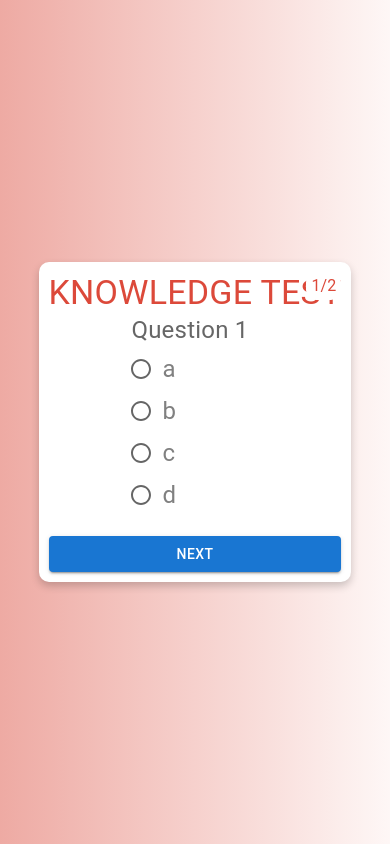
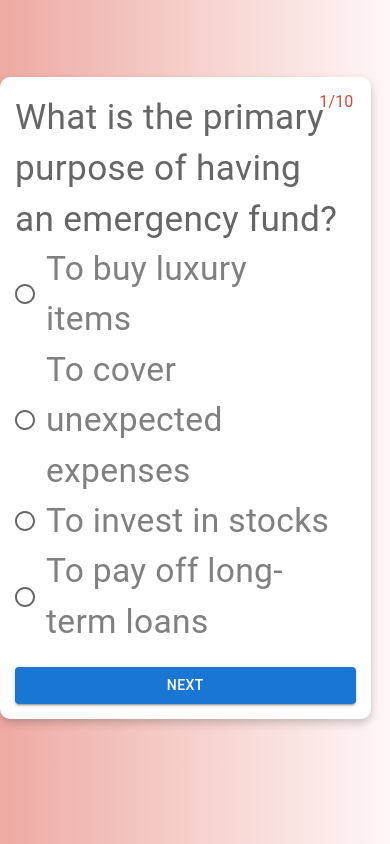
Before and after one commit to Wambyat/FINSAATHI-2.0, a React (Vite) app: page /KnowledgeTest in a window 390 px wide. Built offline with nearby package versions, Linux system fonts and the light colour scheme.

Commit message:
knowledge test

```diff
--- a/src/components/KnowledgeTest.css
+++ b/src/components/KnowledgeTest.css
@@ -7,27 +7,38 @@ body {
     display: flex;
     justify-content: center;
     align-items: center;
+    padding-top: 10px;
+    box-sizing: border-box;
+  }
+
+  .knowledge-test-wrapper {
+    width: 100%;
+    max-width: 1200px;
+    text-align: center;
+    margin-bottom: 250px;
+  }
+
+  .knowledge-test-header {
+    color: #dc493a;
+    margin-bottom: 10px;
+    font-size: 2.5rem;
   }
 
   .knowledge-test-container {
     position: relative;
     background: white;
-    padding: 20px;
+    padding: 30px;
     border-radius: 10px;
     box-shadow: 0 4px 8px rgba(0, 0, 0, 0.2);
-    text-align: center;
-    width: 90%;
-    max-width: 600px;
-    height: 80%;
+    text-align: left;
+    width: 100%;
+    max-width: 1000px;
+    height: 300%;
     overflow: hidden;
     display: flex;
     flex-direction: column;
-}
-
-.knowledge-test-header {
-    color: #dc493a;
-    margin-bottom: 10px;
-    align-self: flex-end;
+    margin-top: 80px;
+    align-self: center;
   }
 
   .question-counter {
@@ -36,7 +47,7 @@ body {
     right: 10px;
     color: #dc493a;
     background: white;
-    border-radius: 10px;
+    border-radius: 20px;
     padding: 5px 10px;
   }
 
@@ -44,11 +55,16 @@ body {
     flex: 1;
     overflow-y: auto;
     margin-bottom: 20px;
-    padding-right: 10px; /* To account for scrollbar space */
+    padding-right: 10px;
+    font-size: 1.5rem;
   }
 
   .answer-button {
     color: gray;
+    font-size: 1.25rem;
+    display: block;
+    margin: 10px 0;
+    text-align: left;
   }
 
   .answer-button-selected {
@@ -59,7 +75,7 @@ body {
     padding: 10px;
     border-radius: 5px;
     margin-top: 10px;
-    font-size: 1.5rem;
+    font-size: 2.5rem;
   }
 
   .answer-feedback.correct {
@@ -75,19 +91,34 @@ body {
   .next-button {
     background-color: #dc493a;
     color: white;
-    margin-top: 20px;
+    margin-top: 30px;
+    font-size: 2.25rem;
+    padding: 10px 20px;
   }
 
   .next-button:hover {
     background-color: #c83e31;
   }
 
-/* Responsive Styles */
-@media (max-width: 768px) {
+  .score-display {
+    text-align: center;
+    font-size: 1.5rem;
+  }
+
+  .score-display h4 {
+    margin-bottom: 10px;
+    font-size: 2rem;
+  }
+
+  .score-display h5 {
+    margin: 5px 0;
+  }
+
+  /* Single Responsive Styles */
+  @media (max-width: 1024px) {
     .knowledge-test-container {
       padding: 15px;
-        width: 95%;
-        height: 90%;
+      max-width: 95%;
     }
 
     .knowledge-test-header {
@@ -95,8 +126,16 @@ body {
     }
 
     .question-counter {
-        font-size: 0.875rem;
+      font-size: 1rem;
       padding: 3px 7px;
+    }
+
+    .question-area {
+      font-size: 1.25rem;
+    }
+
+    .answer-button {
+      font-size: 1.25rem;
     }
 
     .answer-feedback {
@@ -108,29 +147,3 @@ body {
       padding: 8px 16px;
     }
   }
-
-@media (max-width: 480px) {
-    .knowledge-test-container {
-        padding: 10px;
-        width: 100%;
-        height: 95%;
-    }
-
-    .knowledge-test-header {
-        font-size: 1.25rem;
-    }
-
-    .question-counter {
-        font-size: 0.75rem;
-        padding: 2px 5px;
-    }
-
-    .answer-feedback {
-        font-size: 1rem;
-    }
-
-    .next-button {
-        font-size: 0.875rem;
-        padding: 6px 12px;
-    }
-}
--- a/src/components/KnowledgeTest.jsx
+++ b/src/components/KnowledgeTest.jsx
@@ -7,18 +7,58 @@ const KnowledgeTest = () => {
   const [selectedAnswer, setSelectedAnswer] = useState('');
   const [score, setScore] = useState(0);
   const [isCorrect, setIsCorrect] = useState(null);
+  const [isTestComplete, setIsTestComplete] = useState(false);
 
   const questions = [
     {
-            question: 'Question 1',
-            answers: ['a', 'b', 'c', 'd'],
-            correctAnswer: 'a'
+      question: 'What is the primary purpose of having an emergency fund?',
+      answers: ['To buy luxury items', 'To cover unexpected expenses', 'To invest in stocks', 'To pay off long-term loans'],
+      correctAnswer: 'To cover unexpected expenses',
     },
     {
-            question: 'Question 2',
-            answers: ['a', 'b', 'c', 'd'],
-            correctAnswer: 'd'
-
+      question: 'Which of the following is considered a good debt?',
+      answers: ['Credit card debt', 'High-interest personal loan', 'Education loan', 'Payday loan'],
+      correctAnswer: 'Education loan',
+    },
+    {
+      question: 'Why is it important to track your income and expenses?',
+      answers: ['To impress your friends', 'To plan for retirement', 'To understand your financial position', 'To pay more taxes'],
+      correctAnswer: 'To understand your financial position',
+    },
+    {
+      question: 'Which of the following investment options is considered the safest?',
+      answers: ['Stocks', 'Real estate', 'Fixed deposits', 'Mutual funds'],
+      correctAnswer: 'Fixed deposits',
+    },
+    {
+      question: 'What is the main advantage of compound interest?',
+      answers: ['It grows faster over time as interest is earned on interest', 'It requires no initial investment', 'It guarantees high returns', 'It is unaffected by market fluctuations'],
+      correctAnswer: 'It grows faster over time as interest is earned on interest',
+    },
+    {
+      question: 'Which type of insurance is most important for protecting a farmer\'s crops?',
+      answers: ['Health Insurance', 'Auto Insurance', 'Crop Insurance', 'Life Insurance'],
+      correctAnswer: 'Crop Insurance',
+    },
+    {
+      question: 'How can diversification help an investor?',
+      answers: ['By increasing the risk of investment', 'By ensuring all investments are in one type of asset', 'By spreading investments across different assets to reduce risk', 'By focusing on short-term gain'],
+      correctAnswer: 'By spreading investments across different assets to reduce risk',
+    },
+    {
+      question: 'What is one way to improve your credit score?',
+      answers: ['Missing loan payments', 'Keeping credit card balances high', 'Making timely payments on loans and credit cards', 'Closing old credit accounts'],
+      correctAnswer: 'Making timely payments on loans and credit cards',
+    },
+    {
+      question: 'Why is it important to consider inflation when planning for the future?',
+      answers: ['It decreases the value of money over time', 'It increases the interest rates on loans', 'It guarantees higher returns on investments', 'It affects only luxury items'],
+      correctAnswer: 'It decreases the value of money over time',
+    },
+    {
+      question: 'What is the main benefit of setting financial goals?',
+      answers: ['To spend money freely', 'To have a clear plan for saving and investing', 'To avoid paying taxes', 'To borrow more money'],
+      correctAnswer: 'To have a clear plan for saving and investing',
     }
     // Add more questions here...
   ];
@@ -38,21 +78,35 @@ const KnowledgeTest = () => {
     setTimeout(() => {
       setIsCorrect(null);
       setSelectedAnswer('');
+      if (currentQuestion + 1 < questions.length) {
         setCurrentQuestion(currentQuestion + 1);
+      } else {
+        setIsTestComplete(true);
+      }
     }, 1000);
   };
 
   return (
-        <Box className="knowledge-test-container">
-            <Typography variant="h4" className="knowledge-test-header">
+    <div className="knowledge-test-wrapper">
+      <Typography variant="h3" className="knowledge-test-header">
         KNOWLEDGE TEST
       </Typography>
+      <Box className="knowledge-test-container">
+        {isTestComplete ? (
+          <Box className="score-display">
+            <Typography variant="h4">Test Completed!</Typography>
+            <Typography variant="h5">Your Score: {score}/{questions.length}</Typography>
+            <Typography variant="h5">Correct Answers: {score}</Typography>
+            <Typography variant="h5">Wrong Answers: {questions.length - score}</Typography>
+          </Box>
+        ) : (
+          <>
             <Typography className="question-counter">
               {currentQuestion + 1}/{questions.length}
             </Typography>
             <Box className="question-area">
               <FormControl component="fieldset">
-                    <FormLabel component="legend" sx={{ fontSize: '1.5rem' }}>{questions[currentQuestion].question}</FormLabel>
+                <FormLabel component="legend" sx={{ fontSize: '2.2rem' }}>{questions[currentQuestion].question}</FormLabel>
                 <RadioGroup
                   aria-label="question"
                   name="question"
@@ -64,7 +118,7 @@ const KnowledgeTest = () => {
                       key={index}
                       value={answer}
                       control={<Radio className={answer === selectedAnswer ? 'answer-button-selected' : 'answer-button'} />}
-                                label={<Typography sx={{ fontSize: '1.5rem', color: answer === selectedAnswer ? 'red' : 'gray' }}>{answer}</Typography>}
+                      label={<Typography sx={{ fontSize: '2.1rem', color: answer === selectedAnswer ? 'red' : 'gray' }}>{answer}</Typography>}
                     />
                   ))}
                 </RadioGroup>
@@ -75,14 +129,13 @@ const KnowledgeTest = () => {
                 </Box>
               )}
             </Box>
-            <Button
-                variant="contained"
-                className="next-button"
-                onClick={handleNextQuestion}
-            >
+            <Button variant="contained" className="next-button" onClick={handleNextQuestion}>
               NEXT
             </Button>
+          </>
+        )}
       </Box>
+    </div>
   );
 };
 
--- a/src/components/Login.css
+++ b/src/components/Login.css
@@ -17,6 +17,7 @@ body {
     text-align: center;
     width: 90%;
     max-width: 600px;
+    margin-left: 5px;
 }
 
 .login-container h1 {
@@ -71,6 +72,7 @@ body {
 @media (min-width: 768px) {
     .login-container {
         width: 600px;
+        margin-left: 5px;
     }
 
     .login-container h1 {
```
Also changed, not shown: 1 other file (tests, documents, lock files or other folders). Lines whose indentation alone changed are shown as unchanged.
